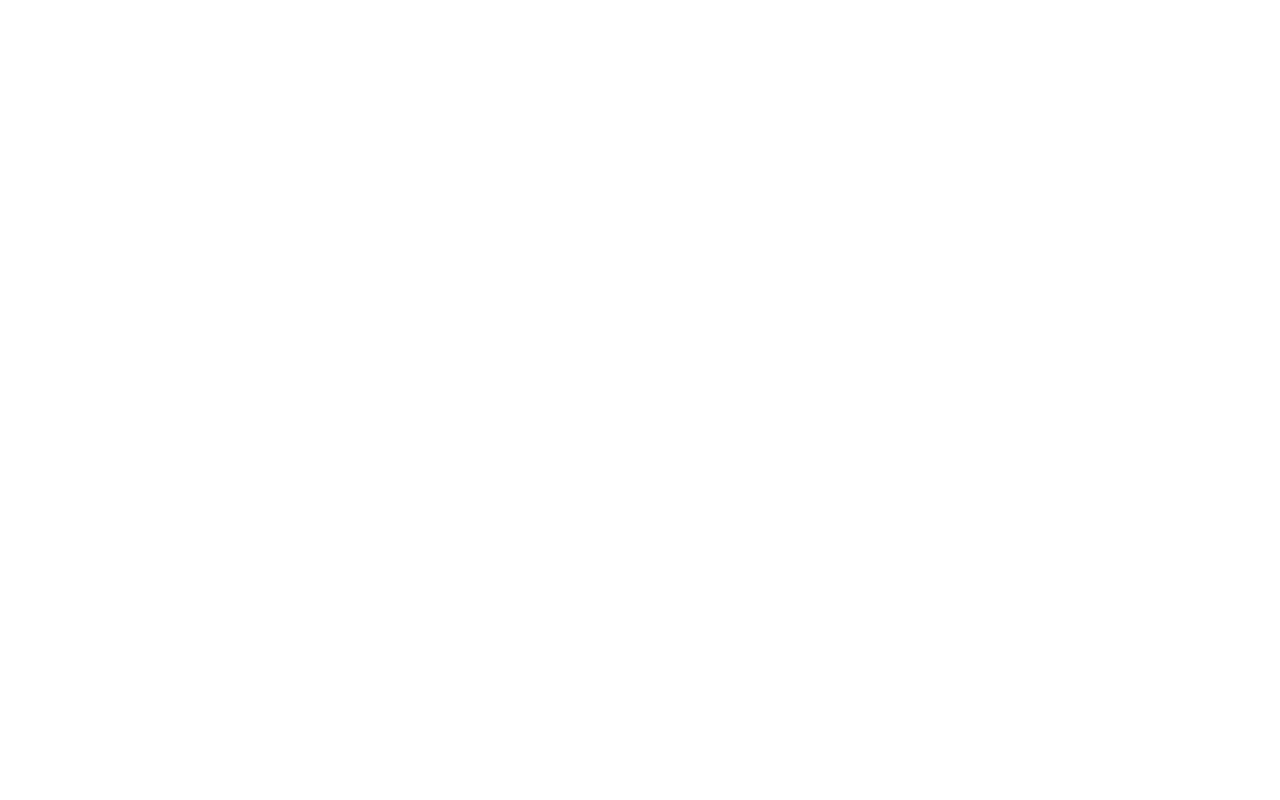
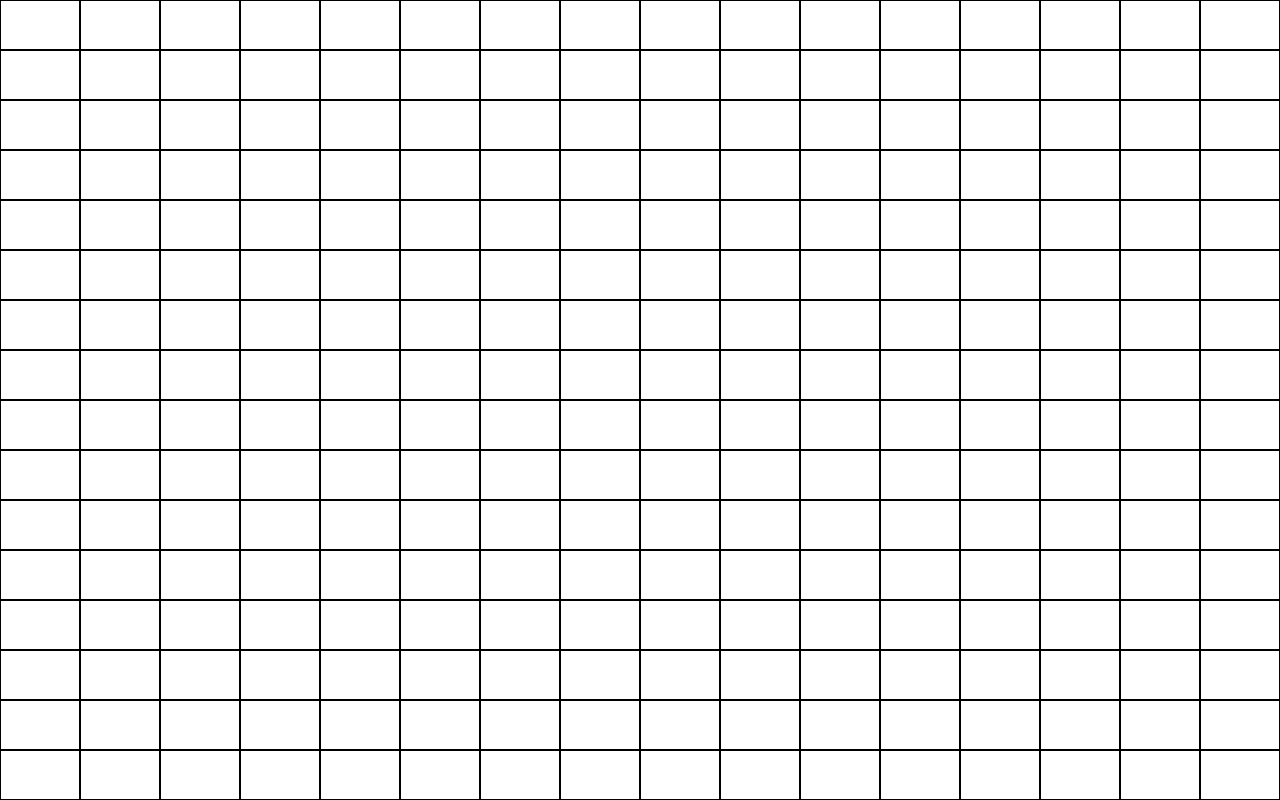
Before and after one commit to Esk3tit/odin-etch-a-sketch, a plain HTML site: page index.html in a window 1280 px wide. Drawn offline with Linux system fonts and the light colour scheme.

Commit message:
Add CSS reset, basic flexbox grid, and styles
CSS reset just "resets" styles so that we can have consistency in styles
across different browsers without relying on their default styles
and having it look different depending on the browser.

flexbox grid is 16 x 16 but it is not square...

```diff
--- a/index.html
+++ b/index.html
@@ -4,6 +4,7 @@
         <meta charset="utf-8">
         <title>Etch-a-Sketch</title>
         <script src="script.js" defer></script>
+        <link rel="stylesheet" href="reset.css">
         <link rel="stylesheet" href="style.css">
     </head>
     <body>
--- /dev/null
+++ b/reset.css
@@ -0,0 +1,37 @@
+/* makes sizing simpler */
+
+*,
+*::before,
+*::after {
+  box-sizing: border-box;
+}
+
+/* remove default spacing */
+/* force styling of type through styling, rather than elements */
+
+* {
+  margin: 0;
+  padding: 0;
+  font: inherit;
+}
+
+/* dark mode user-agent-styles */
+
+/* html {
+  color-scheme: dark light;
+} */
+
+/* min body height */
+
+body {
+  min-height: 100vh;
+}
+
+/* responsive images/videos */
+img,
+picture,
+svg,
+video {
+  display: block;
+  max-width: 100%;
+}
--- a/script.js
+++ b/script.js
@@ -0,0 +1,11 @@
+// Create 16 x 16 grid of divs using flex box, two loops, outer for rows, inner for columns
+for (let i = 0; i < 16; i++) {
+    const row = document.createElement('div');
+    row.classList.add('row');
+    for (let j = 0; j < 16; j++) {
+        const column = document.createElement('div');
+        column.classList.add('column');
+        row.appendChild(column);
+    }
+    document.querySelector('.container').appendChild(row);
+}
--- a/style.css
+++ b/style.css
@@ -0,0 +1,15 @@
+.container {
+    display: flex;
+    flex-direction: column;
+    height: 100vh;
+}
+
+.row {
+    display: flex;
+    flex: 1;
+}
+
+.column {
+    flex: 1;
+    border: 1px solid #000;
+}
```
